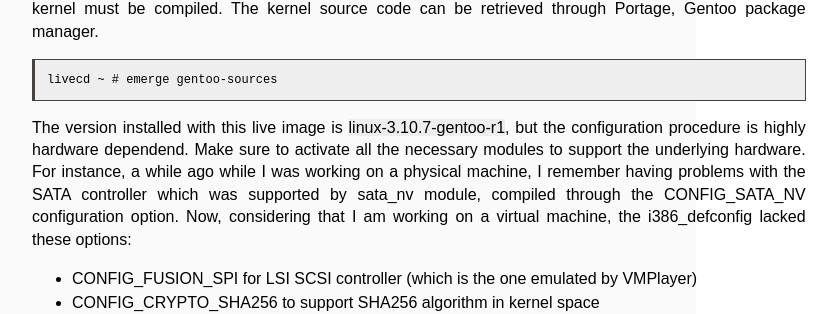
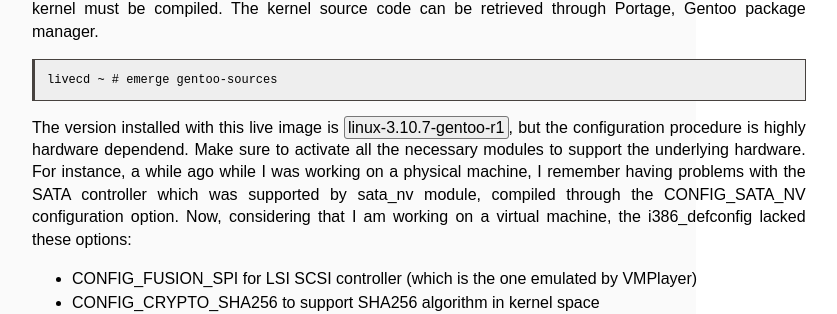
Before and after one commit to marcoguerri/marcoguerri.github.io, a Jekyll site: the page built from _posts/2013-10-07-gentoo-dmcrypt.markdown, in a window 1280 px wide. Shown: the part 2594-2908 px from the top of the page, without its empty margins (292-1129 px from the left). Built offline with Jekyll 4.4.1, drawn with Linux system fonts in a browser that asks for light colours; nearby versions of some CDN libraries; Markdown is read by kramdown in place of the engine named in the settings.

Commit message:
Improved style for em tag

```diff
--- a/_posts/2014-08-23-heartbleed.markdown
+++ b/_posts/2014-08-23-heartbleed.markdown
@@ -311,7 +311,7 @@ command.
     (gdb) directory <path-of-the-sources-of-the-dpkg-package>/openssl-1.0.1e/ssl
     Source directories searched: <path-of-the-sources-of-the-dpkg-package>/openssl-1.0.1e/ssl:$cdir:$cwd
 
-A breakpoint on *tls1_process_heartbeat* can be set and the execution resumed.
+A breakpoint on _tls1\_process\_heartbeat_ can be set and the execution resumed.
 
     (gdb) break tls1_process_heartbeat
     Breakpoint 1 at 0xb76c29d4: file t1_lib.c, line 2579.
--- a/css/master.css
+++ b/css/master.css
@@ -9,7 +9,10 @@ body {
 
 em {
     background-color: #EEE;
+    border: 1px solid #777;
+    border-radius: 3px;
     font-style: normal;
+    padding: 2px 3px;
 }
 
 img.right {
```
